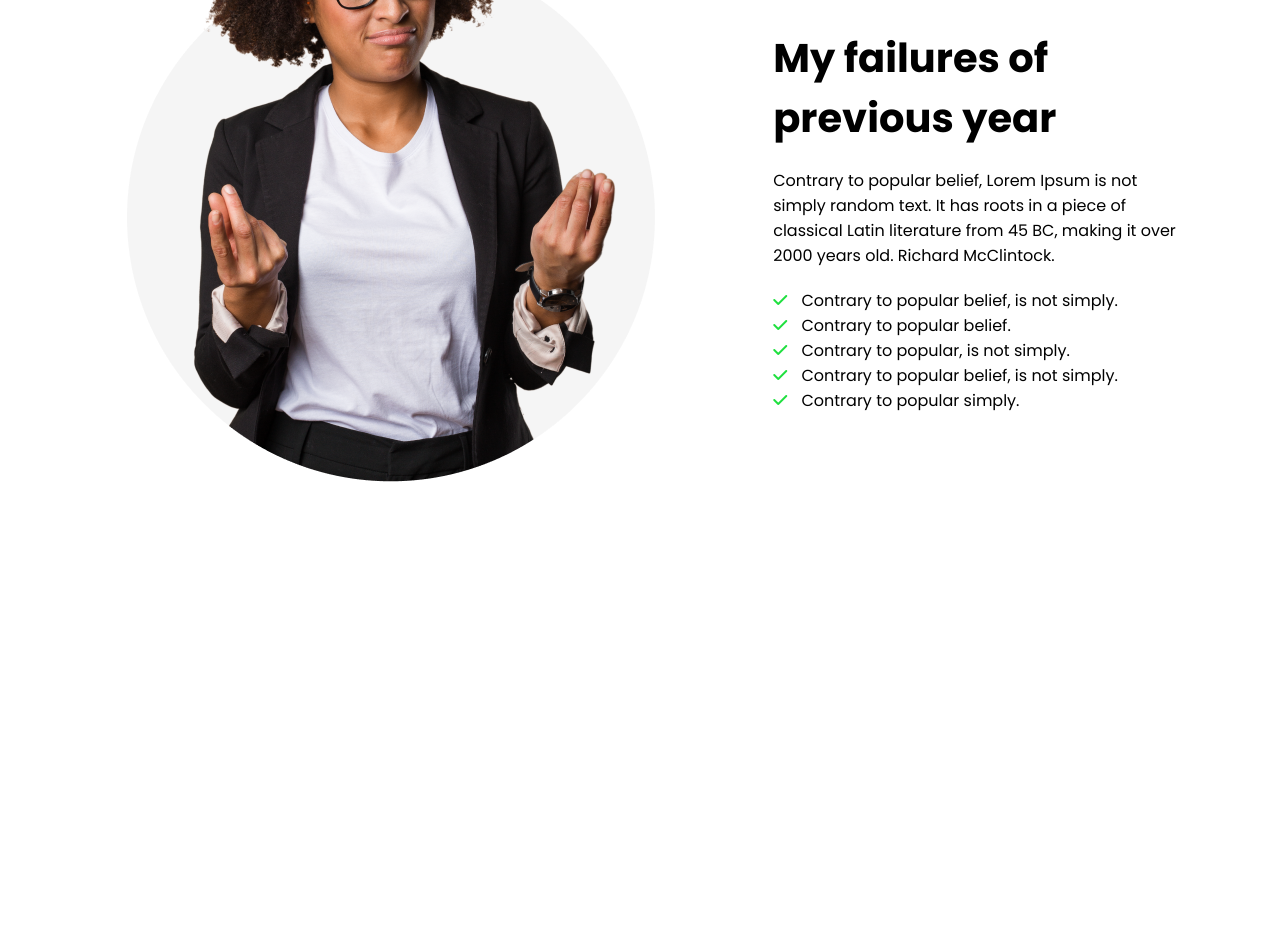
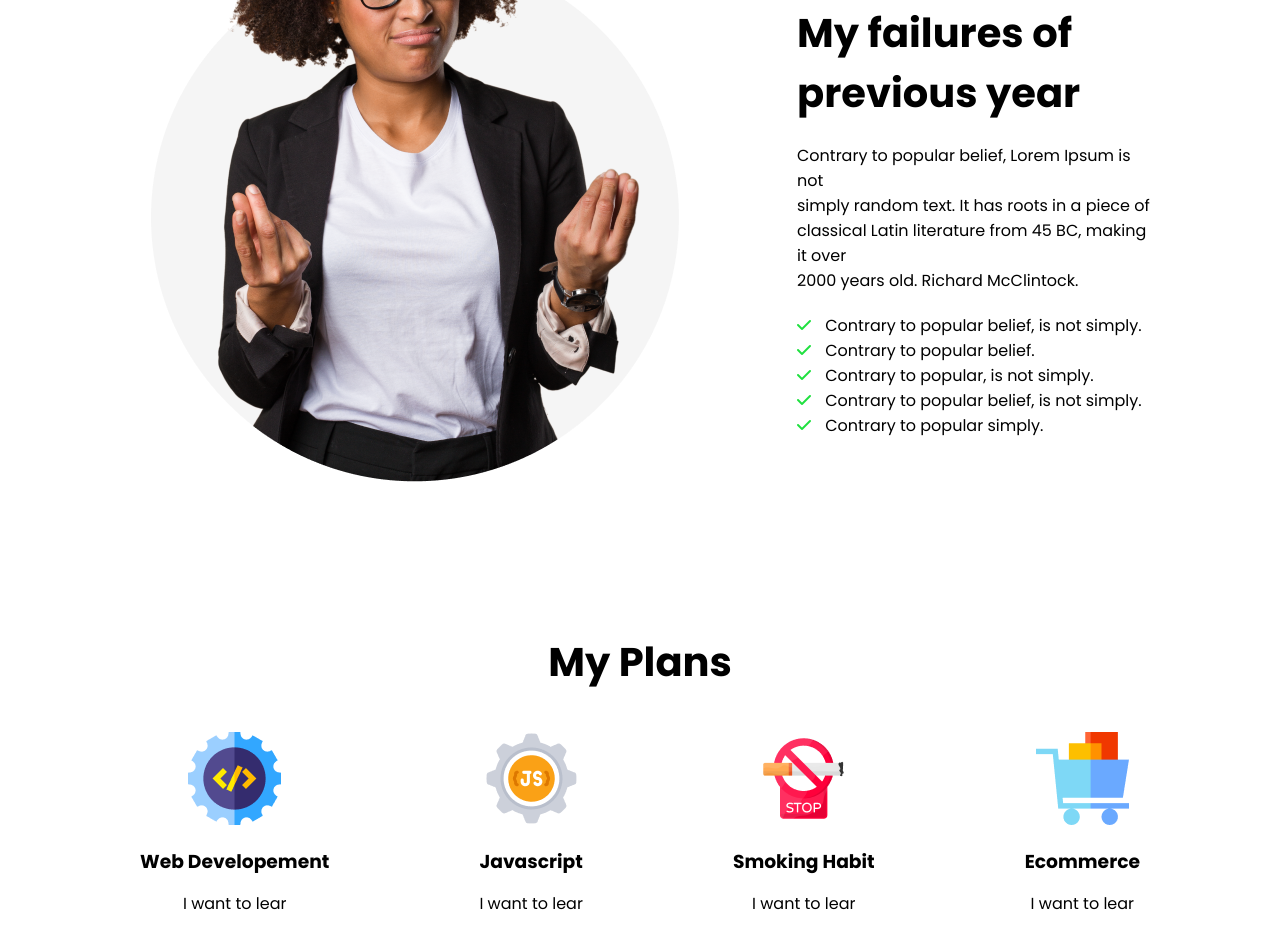
Before and after one commit to Jaber4770/think-out-of-the-box, a plain HTML site: page New_Year/index.html in a window 1280 px wide. Shown: the part 1367-2315 px from the top of the page. Before the commit the page ends 1999 px from the top, so only its background shows below. Drawn offline with Linux system fonts and the light colour scheme.

Commit message:
plans section done

```diff
--- a/New_Year/Style/style.css
+++ b/New_Year/Style/style.css
@@ -123,7 +123,7 @@ body{
     margin-bottom: 150px;
 }
 main{
-    width: 90%;
+    width: 80%;
     margin: 0 auto;
 }
 /* Header style */
@@ -178,3 +178,20 @@ main{
 .failures-list>li>i{
     padding-right: 10px;
 }
+/* My plans section style */
+.plans-option{
+    display: flex;
+    justify-content: center;
+    gap: 150px;
+}
+.plans_title{
+    font-size: 40px;
+    text-align: center;
+    padding-bottom: 40px;
+}
+.plans_box{
+    text-align: center;
+}
+.plans_box>h3{
+    padding: 15px 0px;
+}
--- a/New_Year/index.html
+++ b/New_Year/index.html
@@ -31,6 +31,31 @@
                 </ul>
             </div>
         </section>
+        <section class="plan body-section">
+            <h1 class="plans_title">My Plans</h1>
+            <div class="plans-option">
+                <div class="plans_box">
+                    <img src="/New_Year/images/icons/web.png" alt="">
+                    <h3>Web Developement</h3>
+                    <span>I want to lear</span>
+                </div>
+                <div class="plans_box">
+                    <img src="/New_Year/images/icons/js.png" alt="">
+                    <h3>Javascript</h3>
+                    <span>I want to lear</span>
+                </div>
+                <div class="plans_box">
+                    <img src="/New_Year/images/icons/smoke.png" alt="">
+                    <h3>Smoking Habit</h3>
+                    <span>I want to lear</span>
+                </div>
+                <div class="plans_box">
+                    <img src="/New_Year/images/icons/ecom.png" alt="">
+                    <h3>Ecommerce</h3>
+                    <span>I want to lear</span>
+                </div>
+            </div>
+        </section>
     </main>
     <footer>
 
```
